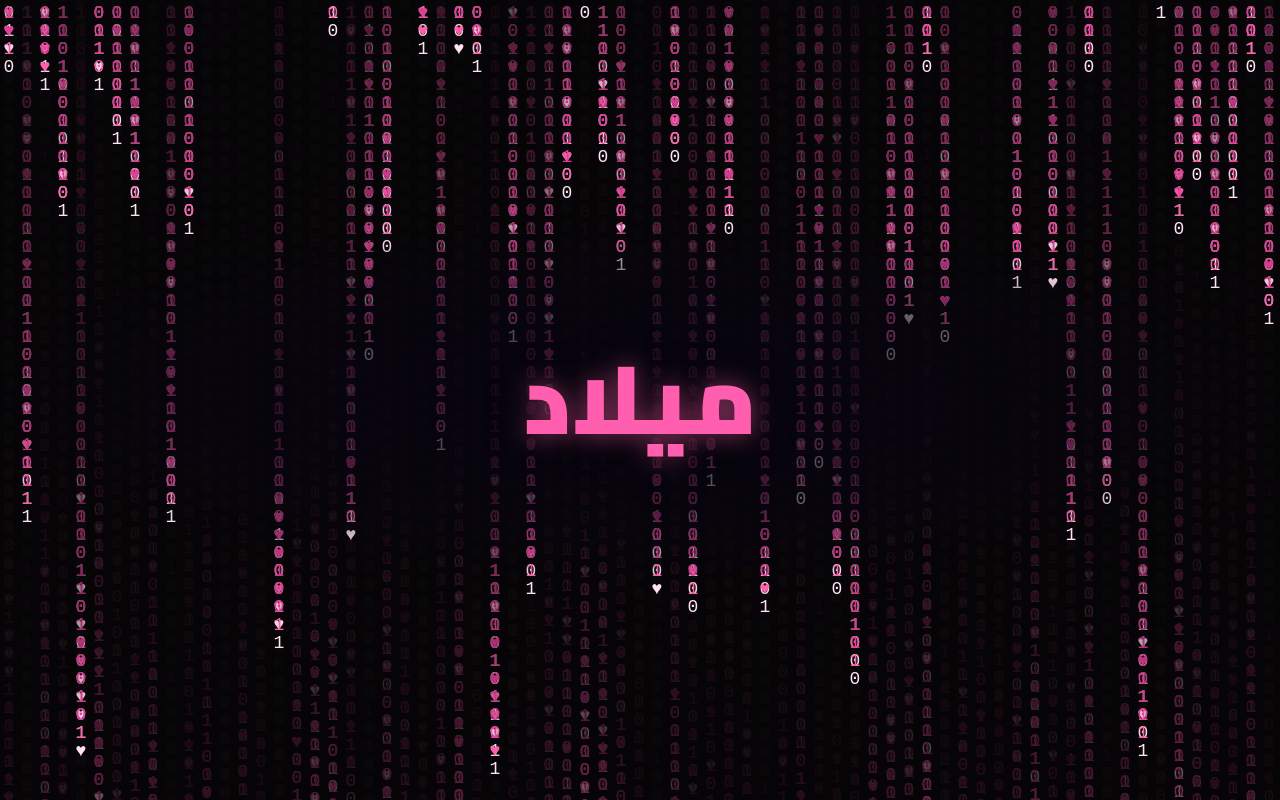
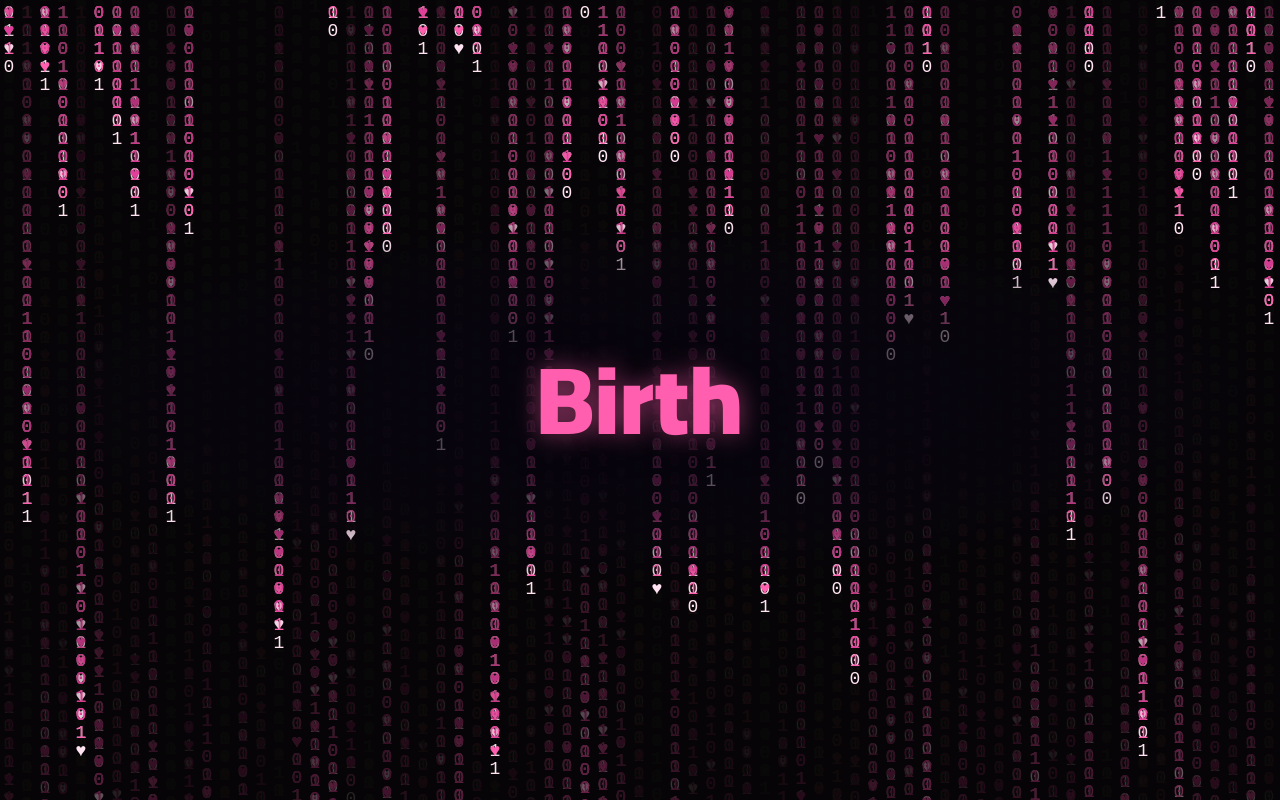
Before and after one commit to sdu2/hana, a plain HTML site: page index.html in a window 1280 px wide. Drawn offline with Linux system fonts and the light colour scheme.

Commit message:
Update index.html

```diff
--- a/index.html
+++ b/index.html
@@ -58,8 +58,8 @@ canvas { position: absolute; inset: 0; width: 100%; height: 100%; display: block
 
 <script>
 (function () {
-  const WORDS = ["عيد", "ميلاد", "سعيد", "يا"];
-  const NAME = "هنوني";
+  const WORDS = ["Happy", "Birth", "Day"];
+  const NAME = "Hanonyyy 💜🫶 ";
 
   const $ = (id) => document.getElementById(id);
   const app = $("app"), rain = $("rain"), big = $("big"), replay = $("replay");
```
